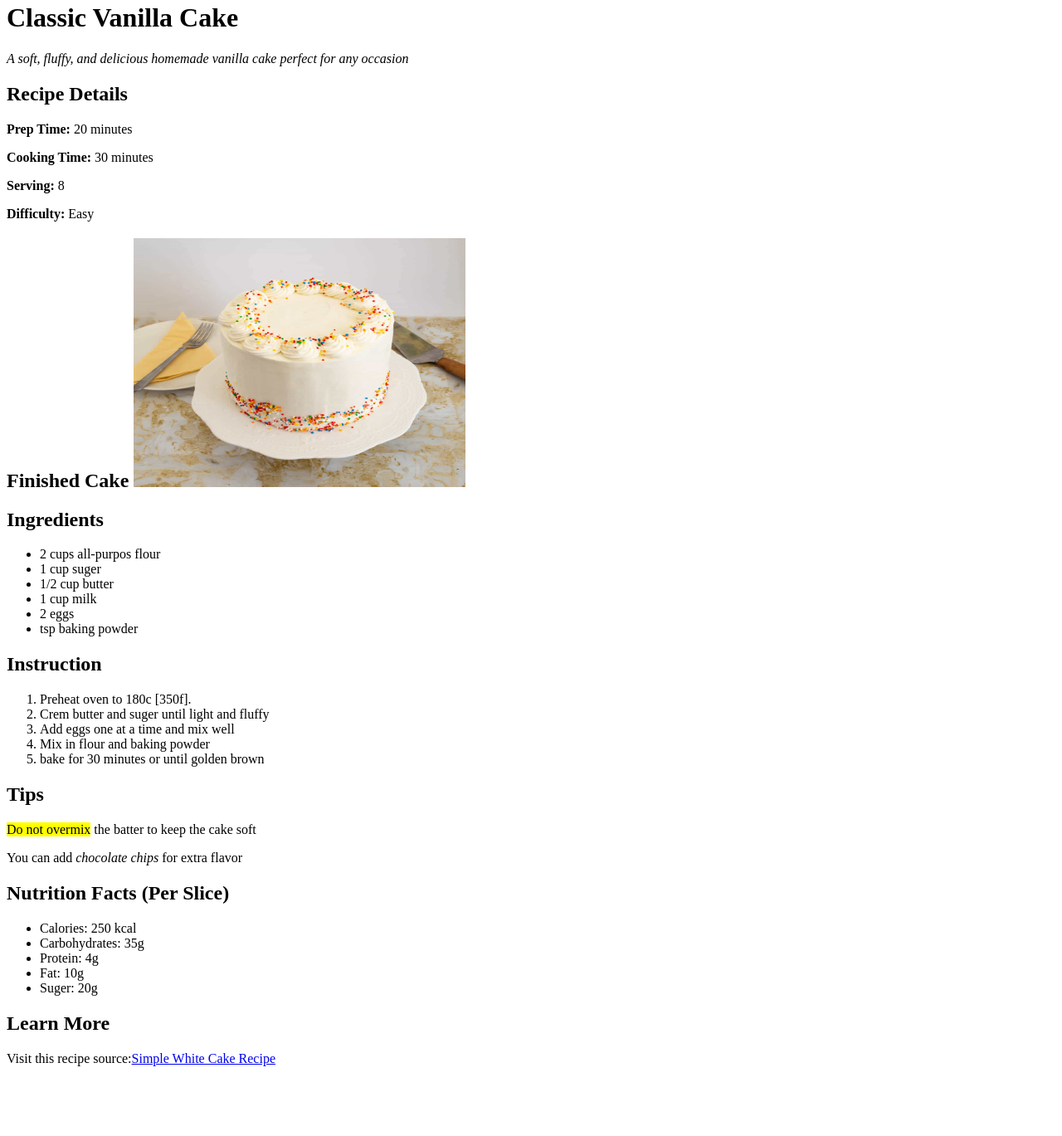
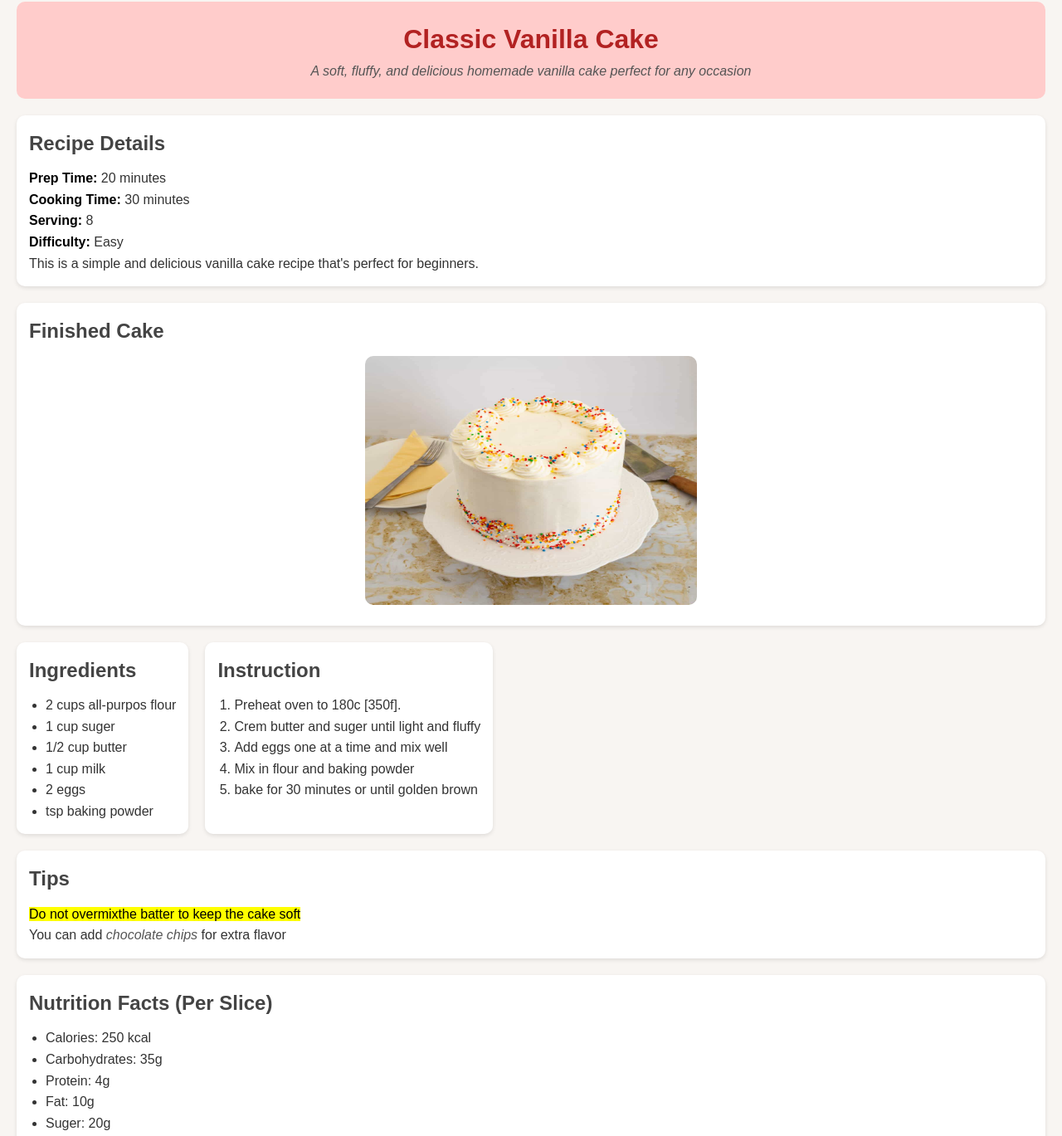
Before and after one commit to mamahokechukwupeter-cmyk/Okechukwu-Peter-, a plain HTML site: page index.html in a window 1280 px wide. Shown: the part 18-1387 px from the top of the page at 83% size. Before the commit the page ends 1319 px from the top, so only its background shows below. Drawn offline with Linux system fonts and the light colour scheme.

Commit message:
Add files via upload

```diff
--- a/index.html
+++ b/index.html
@@ -1,10 +1,10 @@
 <!DOCTYPE html>
 <html lang="en">
+    <meta charset="CESU-8
+    <meta name="viewport" content="width=device-width, initial-scale=1.0">
+    <title>Delicious Vanilla Cake Recipe</title>
+    <link rel="stylesheet" href="style.css">
 <head>
-    <meta charset="UTF-8">
-    <meta name="viewport" content="width=device-width, initial-scale=1.0">
-    <title>Delicious Vanilla Cake Recipe </title>
-</head>
 <body>
    <!-- Header Section-->
     <header>
@@ -18,12 +18,14 @@
     </p><strong>Cooking Time:</strong> 30 minutes</p>
     <p><strong>Serving:</strong> 8
     </p><strong>Difficulty:</strong> Easy</p>
+    <p class="edit-text color">This is a simple and delicious vanilla cake recipe that's perfect for beginners.</p>
 </section>
 <!-- image-->
 <section>
     <h2>Finished Cake
-    <img src="my cake pic.jpg" alt="Vanilla cake"width="400" height="300">
+    <img src="Vanilla-Birthday-Cake30.jpg" alt="Vanilla cake"width="400" height="300">
 </section>
+<div class="container">
 <section>
   <h2>Ingredients</h2>
   <ul>
@@ -46,10 +48,11 @@
       <li>bake for 30 minutes or until golden brown</li>
   </ol>
 </section>
+</div>
 <!-- Tips-->
  <section>
     <h2>Tips</h2>
-       <p><mark>Do not overmix</mark> the batter to keep the cake soft</p>
+       <p><mark>Do not overmix</mark><mark>the batter to keep the cake soft</mark></p>
        <p>You can add <em>chocolate chips</em> for extra flavor</p>
  </section>
 <!-- Nutrition Facts-->
@@ -66,9 +69,8 @@
 <!-- External link-->
  <section>
     <h2>Learn More</h2>
-    <p>Visit this recipe source:<a
- href="https://www.allrecipes.com/recipr/simpe-white-cake/" target="_blank">Simple White Cake Recipe</a>
+    <p>Visit this recipe source:<a href="https://www.allrecipes.com/recipr/simpe-white-cake/" target="_blank">Simple White Cake Recipe</a>
  </p>
  </section>
+</head>
 </body>
-</html>
--- /dev/null
+++ b/style.css
@@ -0,0 +1,102 @@
+/* Reset some default styles */
+* {
+    margin: 0;
+    padding: 0;
+    box-sizing: border-box;
+}
+
+/* Body styling */
+body {
+    font-family: Arial, sans-serif;
+    background-color: #f8f5f2;
+    color: #333;
+    line-height: 1.6;
+    padding: 20px;
+}
+
+/* Header */
+header {
+    text-align: center;
+    background-color: #ffcccb;
+    padding: 20px;
+    border-radius: 10px;
+    margin-bottom: 20px;
+}
+
+/* Headings */
+h1 {
+    color: #b22222;
+}
+
+h2 {
+    margin-bottom: 10px;
+    color: #444;
+}
+
+/* Sections */
+section {
+    background-color: #ffffff;
+    margin-bottom: 20px;
+    padding: 15px;
+    border-radius: 10px;
+    box-shadow: 0 2px 5px rgba(0,0,0,0.1);
+}
+
+/* Image styling */
+img {
+    display: block;
+    margin: 10px auto;
+    border-radius: 10px;
+    max-width: 100%;
+}
+
+/* Lists */
+ul, ol {
+    margin-left: 20px;
+}
+
+/* Layout using Flexbox */
+.container {
+    display: flex;
+    flex-wrap: wrap;
+    gap: 20px;
+}
+
+.ingredients, .instructions {
+    flex: 1;
+    min-width: 250px;
+}
+
+/* Links */
+a {
+    color: #b22222;
+    text-decoration: none;
+    font-weight: bold;
+}
+
+a:hover {
+    text-decoration: underline;
+    color: #ff4500;
+}
+
+/* Footer */
+footer {
+    text-align: center;
+    margin-top: 20px;
+    padding: 10px;
+    background-color: #eee;
+    border-radius: 10px;
+}
+
+/* Special text */
+mark {
+    background-color: yellow;
+}
+
+em {
+    color: #555;
+}
+
+strong {
+    color: #000;
+}
```
Also changed, not shown: Vanilla-Birthday-Cake30.jpg (added).
